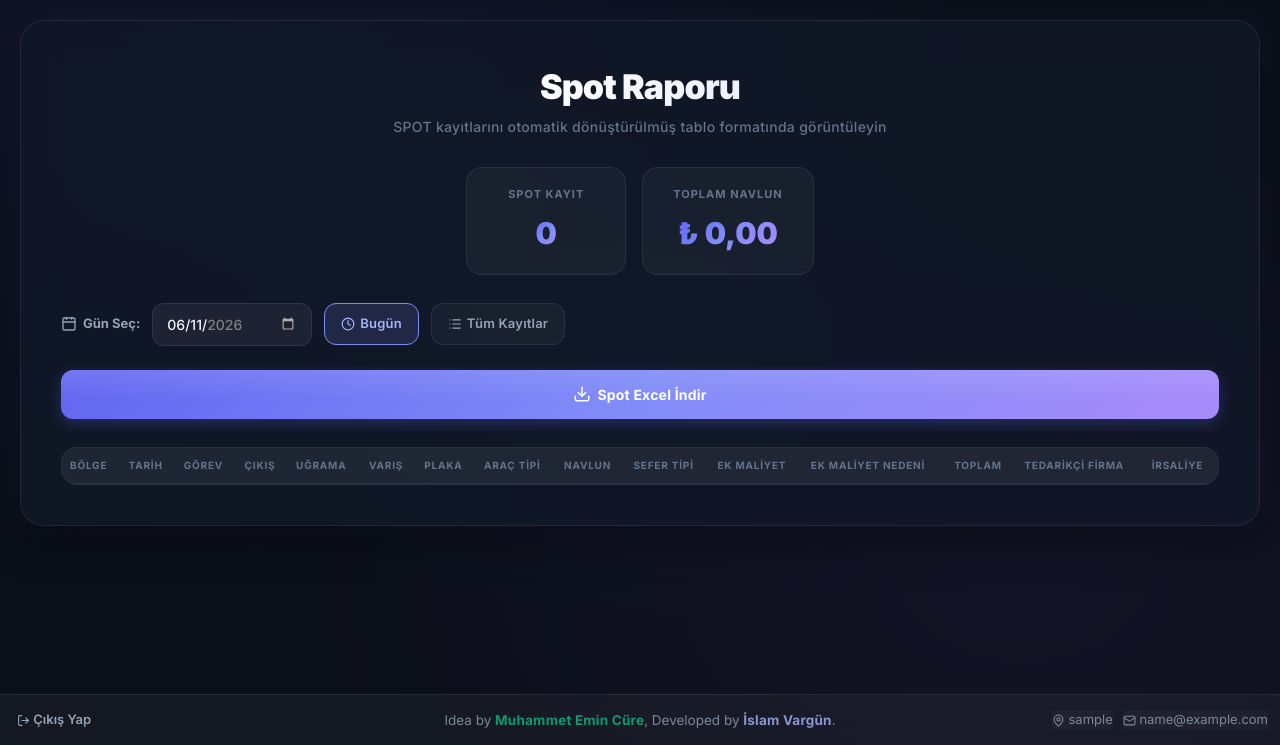
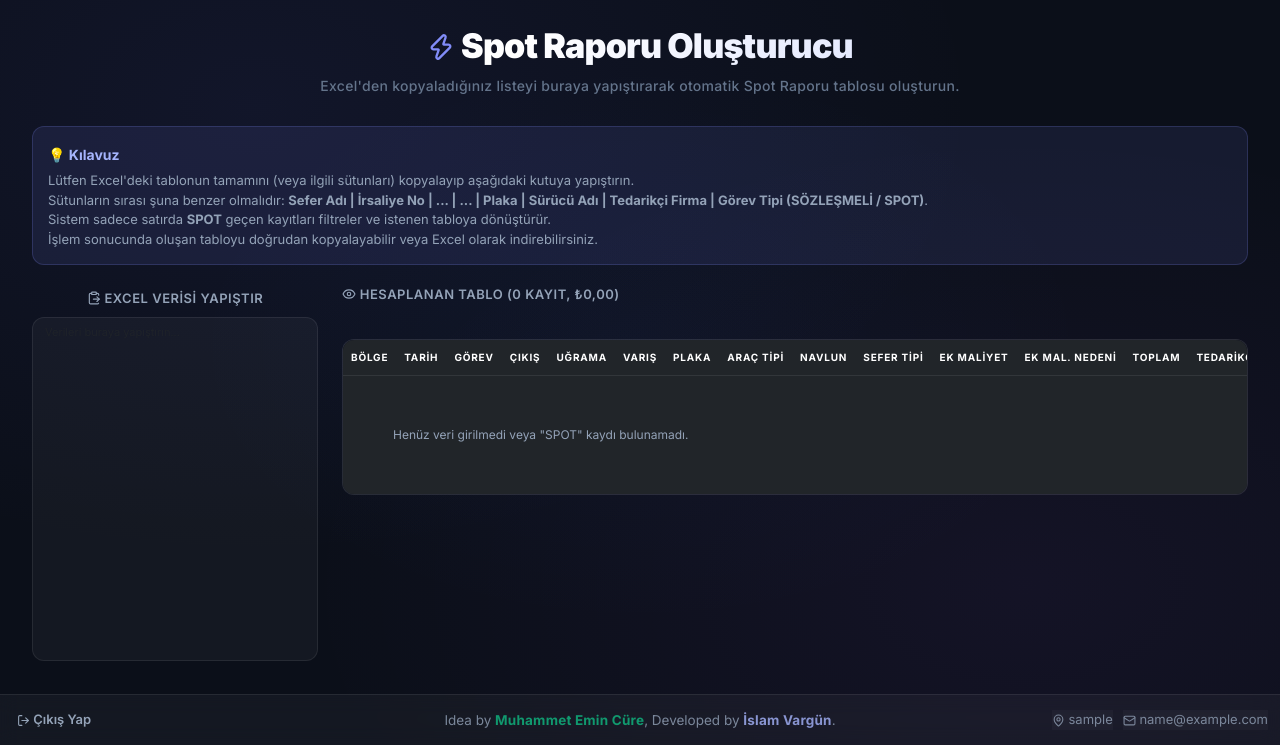
Before and after one commit to islamVargun/aktarma, a Flask app: page /spot in a window 1280 px wide. Shown: the part 55-800 px from the top of the page. Run offline with Flask 3, Linux system fonts and the light colour scheme; the visitor is signed in with stand-in values (Sample User, id 1); data that the repository does not hold is empty; some libraries are stand-ins or nearby versions.

Commit message:
feat: added frontend-driven Spot generator page

```diff
--- a/app.py
+++ b/app.py
@@ -260,42 +260,8 @@ def saat_giris():
 
 
 # ─────────────────────────────────────────────
-# SPOT SAYFASI
+# SPOT SAYFASI (Frontend-Driven)
 # ─────────────────────────────────────────────
-
-KAMYONET_PLAKALAR = {
-    "34CRK935", "15ABE160", "01AAS278", "34MLR009", "34ETN296",
-    "35BMD129", "34MTC263", "34HS3526", "34MYC377", "34TA8984",
-    "34MCD666", "34MEG176", "34JC9704", "34KJ5964",
-}
-
-
-def spot_arac_tipi(plaka):
-    return "KAMYONET" if plaka.upper().strip() in KAMYONET_PLAKALAR else "PANELVAN"
-
-
-def spot_varis_bul(sefer):
-    """Sefer adından varış noktasını çıkar.
-    Örn: 'Samandıra TM_Pendik_Slot03_S_K_17HK365' → 'PENDİK'
-    """
-    parcalar = sefer.split("_")
-    if len(parcalar) >= 2:
-        varis = parcalar[1].strip()
-        if "(" in varis:
-            varis = varis.split("(")[0].strip()
-        return varis.upper()
-    return ""
-
-
-def spot_navlun_hesapla(varis, arac_tipi):
-    """Varış ve araç tipine göre navlun hesapla."""
-    varis_up = varis.upper()
-    if "EBEBEK" in varis_up:
-        return 3750
-    if "MANGO" in varis_up or "GEBZE" in varis_up:
-        return 3450 if arac_tipi == "KAMYONET" else 3200
-    return 2750 if arac_tipi == "KAMYONET" else 2500
-
 
 @app.route("/spot")
 @login_required
@@ -304,119 +270,38 @@ def spot():
     return render_template("spot.html", user_tm=current_user.preferred_tm)
 
 
-@app.route("/api/spot_veriler", methods=["GET"])
+@app.route("/api/spot_excel_generate", methods=["POST"])
 @login_required
-def spot_veriler():
-    """SPOT kayıtlarını dönüştürülmüş formatta döndür."""
+def spot_excel_generate():
+    """Frontend'den gelen işlenmiş JSON verisini Excel'e dönüştür."""
     try:
-        tarih_filtre = request.args.get("tarih", "")
-        sorgu = Rapor.query.filter_by(user_id=current_user.id, talep="SPOT")
+        data = request.json
+        if not data:
+            return jsonify({"durum": "hata", "mesaj": "Veri bulunamadı"}), 400
 
-        if tarih_filtre:
-            sorgu = sorgu.filter_by(tarih=tarih_filtre)
-
-        kayitlar = sorgu.order_by(Rapor.id.desc()).all()
-        liste = []
-
-        for k in kayitlar:
-            varis = spot_varis_bul(k.sefer or "")
-            arac = spot_arac_tipi(k.plaka or "")
-            navlun = spot_navlun_hesapla(varis, arac)
-
-            tarih_formatted = ""
-            if k.tarih:
-                try:
-                    parcalar = k.tarih.split("-")
-                    if len(parcalar) == 3:
-                        tarih_formatted = f"{parcalar[2]}.{parcalar[1]}"
-                except Exception:
-                    tarih_formatted = k.tarih
-
-            irsaliye_formatted = ""
-            if k.irsaliye:
-                rakamlar = "".join(c for c in k.irsaliye if c.isdigit())
-                if len(rakamlar) >= 6:
-                    irsaliye_formatted = f"HJI202600{rakamlar[-7:]}"
-                else:
-                    irsaliye_formatted = f"HJI202600{rakamlar}"
-
-            firma = k.firma or ""
-
-            liste.append({
-                "bolge": "İSTANBUL ANADOLU",
-                "tarih": tarih_formatted,
-                "gorev": "RİNG",
-                "cikis": current_user.preferred_tm or "SAMANDIRA TM",
-                "ugrama": "YOK",
-                "varis": varis,
-                "plaka": k.plaka or "",
-                "aracTipi": arac,
-                "navlun": navlun,
-                "seferTipi": "SEFERLİK",
-                "ekMaliyet": 0,
-                "ekMaliyetNedeni": "YOK",
-                "toplam": navlun,
-                "tedarikciFirma": firma,
-                "irsaliye": irsaliye_formatted,
-            })
-
-        return jsonify(liste)
-    except Exception as e:
-        return jsonify({"durum": "hata", "mesaj": str(e)}), 500
-
-
-@app.route("/api/spot_excel", methods=["GET"])
-@login_required
-def spot_excel_indir():
-    """Spot tablosunu Excel olarak indir."""
-    try:
-        tarih_filtre = request.args.get("tarih", "")
-        sorgu = Rapor.query.filter_by(user_id=current_user.id, talep="SPOT")
-
-        if tarih_filtre:
-            sorgu = sorgu.filter_by(tarih=tarih_filtre)
-
-        kayitlar = sorgu.order_by(Rapor.id.asc()).all()
         satirlar = []
-
-        for k in kayitlar:
-            varis = spot_varis_bul(k.sefer or "")
-            arac = spot_arac_tipi(k.plaka or "")
-            navlun = spot_navlun_hesapla(varis, arac)
-
-            tarih_formatted = ""
-            if k.tarih:
-                try:
-                    parcalar = k.tarih.split("-")
-                    if len(parcalar) == 3:
-                        tarih_formatted = f"{parcalar[2]}.{parcalar[1]}"
-                except Exception:
-                    tarih_formatted = k.tarih
-
-            irsaliye_formatted = ""
-            if k.irsaliye:
-                rakamlar = "".join(c for c in k.irsaliye if c.isdigit())
-                if len(rakamlar) >= 6:
-                    irsaliye_formatted = f"HJI202600{rakamlar[-7:]}"
-                else:
-                    irsaliye_formatted = f"HJI202600{rakamlar}"
+        for k in data:
+            # Sayısal değerleri formatla
+            navlun_val = k.get("navlun", 0)
+            if isinstance(navlun_val, str):
+                navlun_val = float(navlun_val.replace(',', '.')) if navlun_val else 0.0
 
             satirlar.append({
-                "BÖLGE": "İSTANBUL ANADOLU",
-                "TARİH": tarih_formatted,
-                "GÖREV": "RİNG",
-                "ÇIKIŞ": current_user.preferred_tm or "SAMANDIRA TM",
-                "UĞRAMA": "YOK",
-                "VARIŞ": varis,
-                "PLAKA": k.plaka or "",
-                "ARAÇ TİPİ": arac,
-                "NAVLUN": f"₺ {navlun:,.2f}".replace(",", "."),
-                "SEFER TİPİ": "SEFERLİK",
-                "EK MALİYET": "₺ 0",
-                "EK MALİYET NEDENİ": "YOK",
-                "TOPLAM": f"₺ {navlun:,.2f}".replace(",", "."),
-                "TEDARİKÇİ FİRMA": k.firma or "",
-                "İRSALİYE": irsaliye_formatted,
+                "BÖLGE": k.get("bolge", ""),
+                "TARİH": k.get("tarih", ""),
+                "GÖREV": k.get("gorev", ""),
+                "ÇIKIŞ": k.get("cikis", ""),
+                "UĞRAMA": k.get("ugrama", ""),
+                "VARIŞ": k.get("varis", ""),
+                "PLAKA": k.get("plaka", ""),
+                "ARAÇ TİPİ": k.get("aracTipi", ""),
+                "NAVLUN": f"₺ {navlun_val:,.2f}".replace(",", "_").replace(".", ",").replace("_", "."),
+                "SEFER TİPİ": k.get("seferTipi", ""),
+                "EK MALİYET": "₺ 0,00",
+                "EK MALİYET NEDENİ": k.get("ekMaliyetNedeni", "YOK"),
+                "TOPLAM": f"₺ {navlun_val:,.2f}".replace(",", "_").replace(".", ",").replace("_", "."),
+                "TEDARİKÇİ FİRMA": k.get("firma", ""),
+                "İRSALİYE": k.get("irsaliye", ""),
             })
 
         df = pd.DataFrame(satirlar)
@@ -435,6 +320,7 @@ def spot_excel_indir():
             download_name=dosya_adi,
         )
     except Exception as e:
+        print("Excel error:", str(e))
         return jsonify({"durum": "hata", "mesaj": str(e)}), 500
 
 
--- a/static/spot.js
+++ b/static/spot.js
@@ -1,78 +1,153 @@
 /* ═══════════════════════════════════════════
-   SPOT RAPORU — spot.js
+   SPOT RAPORU — spot.js (Client-Side Parser)
    ═══════════════════════════════════════════ */
 
-let spotVeriler = [];
-let spotAktifFiltre = "bugun";
+const KAMYONET_PLAKALAR = [
+    "34CRK935", "15ABE160", "01AAS278", "34MLR009", "34ETN296",
+    "35BMD129", "34MTC263", "34HS3526", "34MYC377", "34TA8984",
+    "34MCD666", "34MEG176", "34JC9704", "34KJ5964"
+];
+
+let parsedSpotData = [];
 
 window.onload = function () {
-  spotTarihFiltresiniAyarla();
-  spotBugun();
+    const inputArea = document.getElementById("spot-input");
+    if (inputArea) {
+        inputArea.addEventListener("input", processSpotData);
+    }
     if (window.lucide) lucide.createIcons();
 };
-
-function spotBugunTarih() {
-  return new Date().toISOString().split("T")[0];
-}
-
-function spotTarihFiltresiniAyarla() {
-  const filtre = document.getElementById("spotTarihFiltre");
-  filtre.value = spotBugunTarih();
-  const birAyOnce = new Date();
-  birAyOnce.setMonth(birAyOnce.getMonth() - 1);
-  filtre.min = birAyOnce.toISOString().split("T")[0];
-  filtre.max = spotBugunTarih();
-}
-
-function spotButonAktiflik(aktif) {
-  document.getElementById("btnSpotBugun").classList.remove("active");
-  document.getElementById("btnSpotTumu").classList.remove("active");
-  if (aktif) document.getElementById(aktif).classList.add("active");
-}
-
-function spotBugun() {
-  spotAktifFiltre = "bugun";
-  document.getElementById("spotTarihFiltre").value = spotBugunTarih();
-  spotButonAktiflik("btnSpotBugun");
-  spotVerileriCek(spotBugunTarih());
-}
-
-function spotTumu() {
-  spotAktifFiltre = "tumu";
-  spotButonAktiflik("btnSpotTumu");
-  spotVerileriCek("");
-}
-
-function spotTariheGore() {
-  spotAktifFiltre = "tarih";
-  spotButonAktiflik(null);
-  const secilen = document.getElementById("spotTarihFiltre").value;
-  spotVerileriCek(secilen);
-}
-
-function spotVerileriCek(tarih) {
-  let url = "/api/spot_veriler";
-  if (tarih) url += "?tarih=" + tarih;
-
-  fetch(url)
-    .then((r) => r.json())
-    .then((data) => {
-      spotVeriler = data;
-      spotTabloCiz();
-      spotOzetGuncelle();
-    })
-    .catch((err) => console.error("Spot veri hatası:", err));
-}
 
 function formatNavlun(val) {
     return "₺ " + Number(val).toLocaleString("tr-TR", { minimumFractionDigits: 2, maximumFractionDigits: 2 });
 }
 
-function spotTabloCiz() {
+function getTodayFormatted() {
+    let today = new Date();
+    let dd = String(today.getDate()).padStart(2, '0');
+    let mm = String(today.getMonth() + 1).padStart(2, '0');
+    return dd + "." + mm;
+}
+
+function processSpotData() {
+    const rawData = document.getElementById("spot-input").value;
+    const lines = rawData.split("\n");
+    parsedSpotData = [];
+
+    const todayStr = getTodayFormatted();
+    const currentTM = (typeof KULLANICI_TM !== 'undefined' && KULLANICI_TM) ? KULLANICI_TM : "SAMANDIRA TM";
+
+    for (let line of lines) {
+        if (!line.trim()) continue;
+        const cols = line.split("\t");
+
+        // "SPOT" kelimesi var mı kontrol et
+        let isSpot = false;
+        for (let col of cols) {
+            if (col.trim().toUpperCase() === "SPOT") {
+                isSpot = true;
+                break;
+            }
+        }
+
+        if (!isSpot) continue;
+
+        // Sütun indeksleri (Excel'deki tahmini sıralamaya göre)
+        // 0: Sefer Adı, 1: İrsaliye, 4: Plaka, 6: Firma
+        let sefer = cols[0] ? cols[0].trim() : "";
+        let irsaliye_raw = cols[1] ? cols[1].trim() : "";
+        let plaka = cols.length > 4 ? cols[4].trim() : "";
+        let firma = cols.length > 6 ? cols[6].trim() : "";
+
+        if (firma === "-") firma = "";
+
+        // Varış bul
+        let varis = "";
+        let sefer_parts = sefer.split("_");
+        if (sefer_parts.length >= 2) {
+            let p2 = sefer_parts[1].trim();
+            if (p2.includes("(")) {
+                varis = p2.split("(")[0].trim().toUpperCase();
+            } else {
+                varis = p2.toUpperCase();
+            }
+        }
+
+        // Araç tipi
+        let aracTipi = "PANELVAN";
+        let plaka_clean = plaka.replace(/\s+/g, "").toUpperCase();
+        if (KAMYONET_PLAKALAR.includes(plaka_clean)) {
+            aracTipi = "KAMYONET";
+        }
+
+        // Navlun
+        let navlun = 0;
+        let varisCheck = varis.toUpperCase();
+        if (varisCheck.includes("EBEBEK")) {
+            navlun = 3750;
+        } else if (varisCheck.includes("MANGO") || varisCheck.includes("GEBZE")) {
+            navlun = (aracTipi === "KAMYONET") ? 3450 : 3200;
+        } else {
+            navlun = (aracTipi === "KAMYONET") ? 2750 : 2500;
+        }
+
+        // İrsaliye formati
+        let irsaliye_clean = irsaliye_raw.replace(/\D/g, "");
+        if (irsaliye_clean.length >= 7) {
+            irsaliye_clean = irsaliye_clean.substring(irsaliye_clean.length - 7);
+        }
+        let formatted_irsaliye = irsaliye_clean ? "HJI202600" + irsaliye_clean : "";
+
+        parsedSpotData.push({
+            bolge: "İSTANBUL ANADOLU",
+            tarih: todayStr,
+            gorev: "RİNG",
+            cikis: currentTM,
+            ugrama: "YOK",
+            varis: varis,
+            plaka: plaka_clean,
+            aracTipi: aracTipi,
+            navlun: navlun,
+            seferTipi: "SEFERLİK",
+            ekMaliyet: 0,
+            ekMaliyetNedeni: "YOK",
+            toplam: navlun,
+            firma: firma,
+            irsaliye: formatted_irsaliye
+        });
+    }
+
+    renderTable();
+}
+
+function renderTable() {
     const tbody = document.getElementById("spotTabloGovdesi");
+    const countSpan = document.getElementById("spot-kayit-sayisi");
+    const navlunSpan = document.getElementById("spot-toplam-navlun");
+    const copyBtn = document.getElementById("btn-kopyala");
+    const excelBtn = document.getElementById("btn-excel");
+
     tbody.innerHTML = "";
 
-  spotVeriler.forEach((v) => {
+    if (parsedSpotData.length === 0) {
+        tbody.innerHTML = `<tr><td colspan="15" style="color: var(--text-secondary); padding: 50px;">Girilen metinde "SPOT" kaydı bulunamadı.</td></tr>`;
+        countSpan.innerText = "0";
+        navlunSpan.innerText = "₺0,00";
+        copyBtn.style.display = "none";
+        excelBtn.style.display = "none";
+        return;
+    }
+
+    let totalNavlun = 0;
+    let copyTextStr = "BÖLGE\tTARİH\tGÖREV\tÇIKIŞ\tUĞRAMA\tVARIŞ\tPLAKA\tARAÇ TİPİ\tNAVLUN\tSEFER TİPİ\tEK MALİYET\tEK MALİYET NEDENİ\tTOPLAM\tTEDARİKÇİ FİRMA\tİRSALİYE\n";
+
+    parsedSpotData.forEach((v) => {
+        totalNavlun += v.navlun;
+        const navlunFormatted = formatNavlun(v.navlun);
+
+        // Kopyalama için TSV formatında satır
+        copyTextStr += `${v.bolge}\t${v.tarih}\t${v.gorev}\t${v.cikis}\t${v.ugrama}\t${v.varis}\t${v.plaka}\t${v.aracTipi}\t${navlunFormatted}\t${v.seferTipi}\t₺ 0,00\t${v.ekMaliyetNedeni}\t${navlunFormatted}\t${v.firma}\t${v.irsaliye}\n`;
+
         const tr = document.createElement("tr");
         tr.innerHTML = `
             <td>${v.bolge}</td>
@@ -83,36 +158,84 @@ function spotTabloCiz() {
             <td><strong>${v.varis}</strong></td>
             <td>${v.plaka}</td>
             <td><span class="badge-${v.aracTipi === 'KAMYONET' ? 'kamyonet' : 'panelvan'}">${v.aracTipi}</span></td>
-      <td class="td-money">${formatNavlun(v.navlun)}</td>
+            <td class="td-money">${navlunFormatted}</td>
             <td>${v.seferTipi}</td>
-      <td>₺ 0</td>
+            <td>₺ 0,00</td>
             <td>${v.ekMaliyetNedeni}</td>
-      <td class="td-money">${formatNavlun(v.toplam)}</td>
-      <td>${v.tedarikciFirma}</td>
+            <td class="td-money">${navlunFormatted}</td>
+            <td>${v.firma}</td>
             <td class="td-irsaliye">${v.irsaliye}</td>
         `;
         tbody.appendChild(tr);
     });
 
+    countSpan.innerText = parsedSpotData.length;
+    navlunSpan.innerText = formatNavlun(totalNavlun);
+
+    document.getElementById("hidden-copy-area").value = copyTextStr;
+
+    copyBtn.style.display = "inline-flex";
+    excelBtn.style.display = "inline-flex";
+
     if (window.lucide) lucide.createIcons();
 }
 
-function spotOzetGuncelle() {
-  document.getElementById("spot-kayit").innerText = spotVeriler.length;
-  const toplamNavlun = spotVeriler.reduce((t, v) => t + v.navlun, 0);
-  document.getElementById("spot-navlun").innerText = formatNavlun(toplamNavlun);
+function copyTableText() {
+    const copyArea = document.getElementById("hidden-copy-area");
+    copyArea.select();
+    document.execCommand("copy");
+
+    const btn = document.getElementById("btn-kopyala");
+    const originalHTML = btn.innerHTML;
+    btn.innerHTML = `<i data-lucide="check" style="width:14px; height:14px;"></i> Kopyalandı!`;
+    if (window.lucide) lucide.createIcons();
+
+    setTimeout(() => {
+        btn.innerHTML = originalHTML;
+        if (window.lucide) lucide.createIcons();
+    }, 2000);
 }
 
-function spotExcelIndir() {
-  if (spotVeriler.length === 0) {
-    alert("İndirilecek spot verisi bulunamadı!");
-    return;
+function downloadExcel() {
+    if (parsedSpotData.length === 0) return;
+
+    const btn = document.getElementById("btn-excel");
+    const originalHTML = btn.innerHTML;
+    btn.innerHTML = `<i data-lucide="loader" style="width:14px; height:14px;"></i> Hazırlanıyor...`;
+    if (window.lucide) lucide.createIcons();
+
+    fetch("/api/spot_excel_generate", {
+        method: "POST",
+        headers: {
+            "Content-Type": "application/json",
+        },
+        body: JSON.stringify(parsedSpotData),
+    })
+        .then(response => {
+            if (!response.ok) throw new Error("Excel üretilemedi");
+            return response.blob();
+        })
+        .then(blob => {
+            const url = window.URL.createObjectURL(blob);
+            const a = document.createElement("a");
+            a.style.display = "none";
+            a.href = url;
+
+            let today = new Date();
+            let dd = String(today.getDate()).padStart(2, '0');
+            let mm = String(today.getMonth() + 1).padStart(2, '0');
+            let yyyy = today.getFullYear();
+
+            a.download = `Spot_Rapor_${dd}.${mm}.${yyyy}.xlsx`;
+            document.body.appendChild(a);
+            a.click();
+            window.URL.revokeObjectURL(url);
+        })
+        .catch(err => {
+            alert("Hata oluştu: " + err);
+        })
+        .finally(() => {
+            btn.innerHTML = originalHTML;
+            if (window.lucide) lucide.createIcons();
+        });
 }
-  let url = "/api/spot_excel";
-  if (spotAktifFiltre === "bugun") {
-    url += "?tarih=" + spotBugunTarih();
-  } else if (spotAktifFiltre === "tarih") {
-    url += "?tarih=" + document.getElementById("spotTarihFiltre").value;
-  }
-  window.location.href = url;
-}
--- a/templates/spot.html
+++ b/templates/spot.html
@@ -4,48 +4,64 @@
 
 {% block content %}
 <div style="padding: 20px;">
-  <div class="container">
-    <div class="header-title">Spot Raporu</div>
-    <p class="subtitle">SPOT kayıtlarını otomatik dönüştürülmüş tablo formatında görüntüleyin</p>
+    <div class="container-fluid" style="max-width: 1400px;">
+        <div class="header-title">
+            <i data-lucide="zap"
+                style="width:28px; height:28px; display:inline; vertical-align:-3px; color: var(--accent);"></i>
+            Spot Raporu Oluşturucu
+        </div>
+        <p class="subtitle">Excel'den kopyaladığınız listeyi buraya yapıştırarak otomatik Spot Raporu tablosu oluşturun.
+        </p>
 
-    <div class="dashboard">
-      <div class="dash-card">
-        <span>Spot Kayıt</span>
-        <strong id="spot-kayit">0</strong>
+        <div class="info-box"
+            style="background: rgba(129, 140, 248, 0.1); border: 1px solid rgba(129, 140, 248, 0.2); padding: 15px; border-radius: 12px; margin-bottom: 20px;">
+            <strong style="color: var(--accent-bright); font-size: 14px;">💡 Kılavuz</strong>
+            <p style="margin: 5px 0 0; font-size: 13px; color: var(--text-secondary);">
+                Lütfen Excel'deki tablonun tamamını (veya ilgili sütunları) kopyalayıp aşağıdaki kutuya yapıştırın.<br>
+                Sütunların sırası şuna benzer olmalıdır: <strong>Sefer Adı | İrsaliye No | ... | ... | Plaka | Sürücü Adı | Tedarikçi Firma | Görev Tipi (SÖZLEŞMELİ / SPOT)</strong>.<br>
+                Sistem sadece satırda <strong>SPOT</strong> geçen kayıtları filtreler ve istenen tabloya dönüştürür.<br>
+                İşlem sonucunda oluşan tabloyu doğrudan kopyalayabilir veya Excel olarak indirebilirsiniz.
+            </p>
         </div>
-      <div class="dash-card">
-        <span>Toplam Navlun</span>
-        <strong id="spot-navlun">₺0</strong>
+
+        <div class="row">
+            <!-- Sol: Veri Girişi -->
+            <div class="col-md-3">
+                <label
+                    style="font-weight: 600; font-size: 13px; margin-bottom: 8px; color: var(--text-secondary); text-align: center; width: 100%;">
+                    <i data-lucide="clipboard-paste"
+                        style="width:14px; height:14px; display:inline; vertical-align:-2px;"></i>
+                    Excel Verisi Yapıştır
+                </label>
+                <textarea id="spot-input" class="form-control" rows="20"
+                    style="background: var(--bg-glass); color: var(--text-primary); border: 1px solid var(--border); border-radius: 12px; font-size: 11px; resize: none; white-space: pre; overflow-wrap: normal; overflow-x: auto;"
+                    placeholder="Verileri buraya yapıştırın..."></textarea>
+            </div>
+
+            <!-- Sağ: Önizleme Tablosu -->
+            <div class="col-md-9">
+                <div style="display: flex; justify-content: space-between; align-items: center; margin-bottom: 8px;">
+                    <label style="font-weight: 600; font-size: 13px; color: var(--text-secondary);">
+                        <i data-lucide="eye" style="width:14px; height:14px; display:inline; vertical-align:-2px;"></i>
+                        Hesaplanan Tablo (<span id="spot-kayit-sayisi">0</span> kayıt, <span id="spot-toplam-navlun">₺0,00</span>)
+                    </label>
+                    <div style="display: flex; gap: 10px;">
+                        <button class="btn btn-sm btn-outline-light" id="btn-kopyala" onclick="copyTableText()"
+                            style="font-size: 12px; border-radius: 8px; display: none;">
+                            <i data-lucide="copy" style="width:14px; height:14px;"></i> Sonucu Kopyala
+                        </button>
+                        <button class="btn btn-sm btn-success" id="btn-excel" onclick="downloadExcel()"
+                            style="font-size: 12px; border-radius: 8px; display: none; background: var(--success); color: #000; border: none; font-weight: 600;">
+                            <i data-lucide="download" style="width:14px; height:14px;"></i> Excel İndir
+                        </button>
                     </div>
                 </div>
 
-    <!-- Tarih Filtresi -->
-    <div class="date-filter">
-      <label>
-        <i data-lucide="calendar" style="width:16px; height:16px;"></i>
-        Gün Seç:
-      </label>
-      <input type="date" id="spotTarihFiltre" onchange="spotTariheGore()" />
-      <button class="btn-date active" id="btnSpotBugun" onclick="spotBugun()">
-        <i data-lucide="clock" style="width:14px; height:14px;"></i>
-        Bugün
-      </button>
-      <button class="btn-date" id="btnSpotTumu" onclick="spotTumu()">
-        <i data-lucide="list" style="width:14px; height:14px;"></i>
-        Tüm Kayıtlar
-      </button>
-    </div>
-
-    <div class="btn-group" style="margin-bottom: 20px;">
-      <button class="btn-indir" onclick="spotExcelIndir()">
-        <i data-lucide="download" style="width:18px; height:18px;"></i>
-        Spot Excel İndir
-      </button>
-    </div>
-
-    <div class="table-responsive">
-      <table id="spotTablosu" class="spot-table">
-        <thead>
+                <div class="table-responsive"
+                    style="max-height: 500px; overflow-y: auto; border: 1px solid var(--border); border-radius: 12px; background: var(--bg-glass);">
+                    <table class="table table-dark table-hover mb-0 spot-table"
+                        style="background: transparent; text-align: center; white-space: nowrap;">
+                        <thead style="position: sticky; top: 0; background: var(--navbar-bg); z-index: 1;">
                             <tr>
                                 <th>BÖLGE</th>
                                 <th>TARİH</th>
@@ -58,17 +74,28 @@
                                 <th>NAVLUN</th>
                                 <th>SEFER TİPİ</th>
                                 <th>EK MALİYET</th>
-            <th>EK MALİYET NEDENİ</th>
+                                <th>EK MAL. NEDENİ</th>
                                 <th>TOPLAM</th>
                                 <th>TEDARİKÇİ FİRMA</th>
                                 <th>İRSALİYE</th>
                             </tr>
                         </thead>
-        <tbody id="spotTabloGovdesi"></tbody>
+                        <tbody id="spotTabloGovdesi">
+                            <tr>
+                                <td colspan="15" style="color: var(--text-secondary); padding: 50px;">
+                                    Henüz veri girilmedi veya "SPOT" kaydı bulunamadı.
+                                </td>
+                            </tr>
+                        </tbody>
                     </table>
                 </div>
             </div>
         </div>
+
+    </div>
+</div>
+<!-- Gizli textarea (kopyalama için) -->
+<textarea id="hidden-copy-area" style="position: absolute; left: -9999px;"></textarea>
 {% endblock %}
 
 {% block extra_scripts %}
```
Lines whose indentation alone changed are shown as unchanged.
